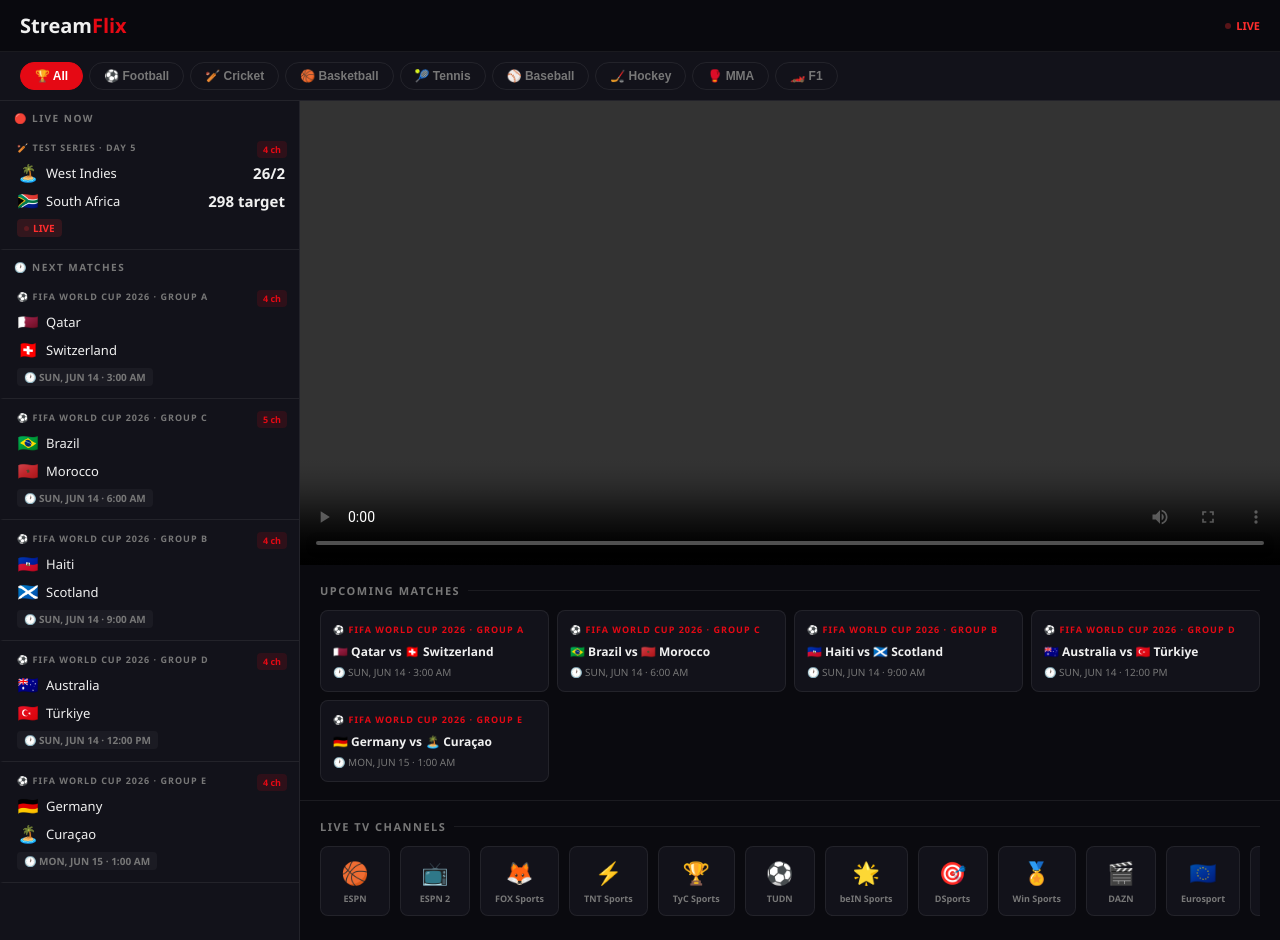
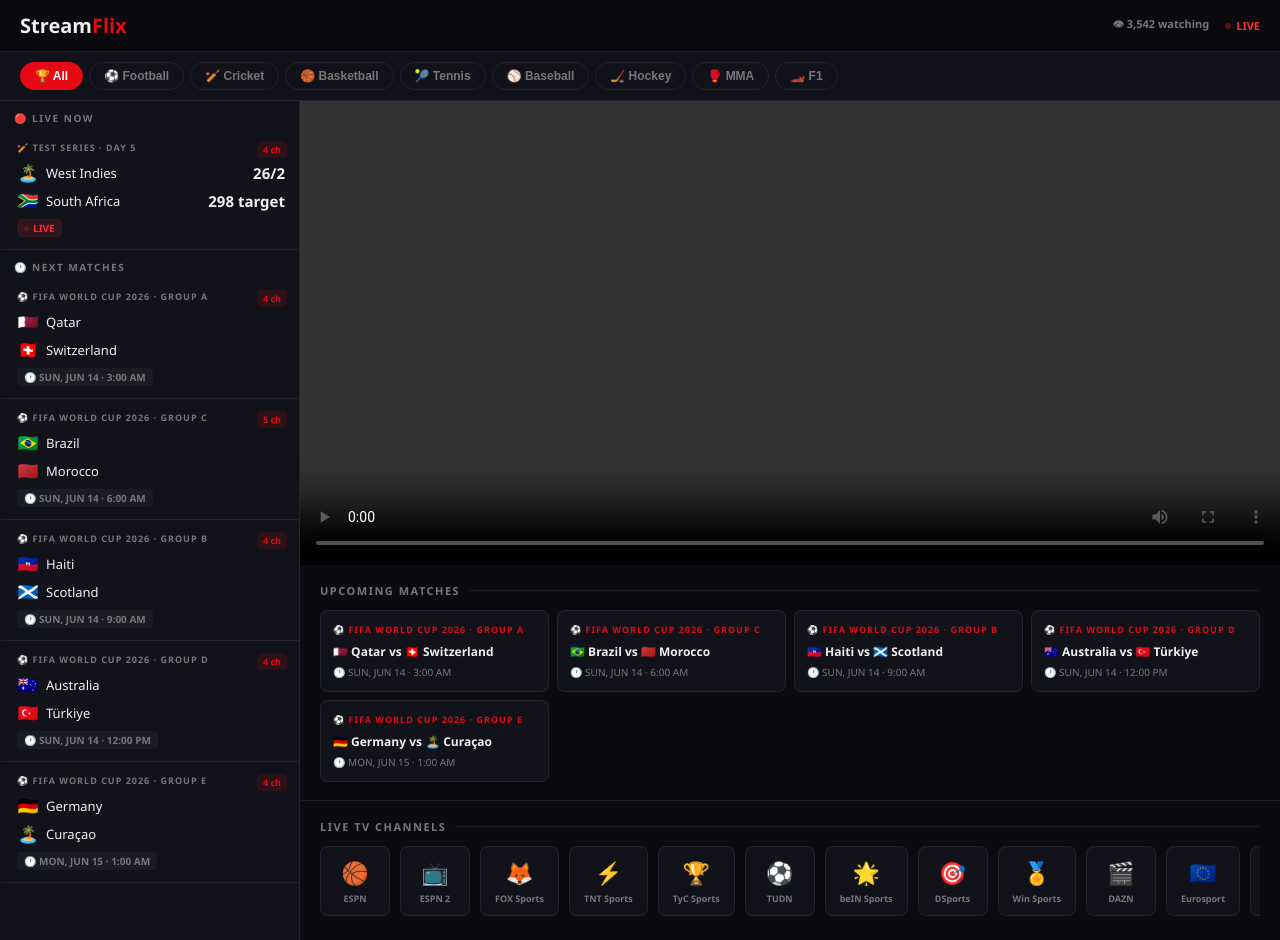
Before and after one commit to shahriar-evan/streamflix, a Next.js app: page / in a window 1280 px wide. Built offline with nearby package versions, Linux system fonts and the light colour scheme.

Commit message:
feat: auto server selection + live viewers counter

```diff
--- a/app/page.js
+++ b/app/page.js
@@ -1,5 +1,5 @@
 'use client'
-import { useState, useCallback } from 'react'
+import { useState, useCallback, useEffect } from 'react'
 import dynamic from 'next/dynamic'
 import { WC_CHANNELS, MATCHES, SPORT_TABS } from '../lib/data'
 
@@ -38,11 +38,53 @@
     }
   }
 
+  const [viewers, setViewers] = useState({})
+  const [autoTrying, setAutoTrying] = useState(false)
+
+  // Generate fake viewer counts per channel
+  useEffect(() => {
+    const counts = {}
+    WC_CHANNELS.forEach(ch => {
+      counts[ch.id] = Math.floor(Math.random() * 450) + 50
+    })
+    setViewers(counts)
+    const interval = setInterval(() => {
+      setViewers(prev => {
+        const next = { ...prev }
+        Object.keys(next).forEach(id => {
+          const change = Math.floor(Math.random() * 21) - 10
+          next[id] = Math.max(10, Math.min(999, next[id] + change))
+        })
+        return next
+      })
+    }, 3000)
+    return () => clearInterval(interval)
+  }, [])
+
+  const tryServersAuto = async (ch) => {
+    setAutoTrying(true)
+    for (let i = 0; i < ch.servers.length; i++) {
+      const srv = ch.servers[i]
+      try {
+        const res = await fetch(srv.url, { method: 'HEAD', signal: AbortSignal.timeout(3000) })
+        if (res.ok) {
+          setActiveServer(srv)
+          setStreamUrl(srv.url)
+          setAutoTrying(false)
+          return
+        }
+      } catch (e) {}
+    }
+    // fallback to first
+    setActiveServer(ch.servers[0])
+    setStreamUrl(ch.servers[0].url)
+    setAutoTrying(false)
+  }
+
   const selectChannel = (ch, match = activeMatch) => {
     setActiveChannel(ch)
     if (ch.servers.length > 0) {
-      setActiveServer(ch.servers[0])
-      setStreamUrl(ch.servers[0].url)
+      tryServersAuto(ch)
     }
   }
 
@@ -70,12 +112,17 @@
         <div style={{ fontSize: 20, fontWeight: 800 }}>
           Stream<span style={{ color: 'var(--accent)' }}>Flix</span>
         </div>
+        <div style={{ display: 'flex', alignItems: 'center', gap: 16 }}>
+          <div style={{ fontSize: 11, fontWeight: 600, color: 'var(--muted)' }}>
+            👁 {Object.values(viewers).reduce((a, b) => a + b, 0).toLocaleString()} watching
+          </div>
           <div style={{ display: 'flex', alignItems: 'center', gap: 5, fontSize: 11, fontWeight: 700, color: 'var(--live)' }}>
             <div style={{
               width: 6, height: 6, borderRadius: '50%', background: 'var(--live)',
               animation: 'pulse 1.2s infinite'
             }} />
             LIVE
+          </div>
         </div>
       </nav>
 
@@ -193,10 +240,12 @@
                     borderColor: activeChannel?.id === ch.id ? 'var(--accent)' : 'var(--border)',
                     background: activeChannel?.id === ch.id ? 'var(--accent)' : 'transparent',
                     color: activeChannel?.id === ch.id ? '#fff' : 'var(--muted)',
-                    whiteSpace: 'nowrap', flexShrink: 0, transition: 'all .15s'
+                    whiteSpace: 'nowrap', flexShrink: 0, transition: 'all .15s',
+                    display: 'flex', alignItems: 'center', gap: 5
                   }}
                 >
                   {ch.icon} {ch.name}
+                  <span style={{ fontSize: 9, opacity: 0.8 }}>👁 {viewers[ch.id] || 0}</span>
                 </button>
               ))}
             </div>
@@ -210,7 +259,7 @@
               overflowX: 'auto', scrollbarWidth: 'none', alignItems: 'center'
             }}>
               <span style={{ fontSize: 10, fontWeight: 700, color: 'var(--muted)', textTransform: 'uppercase', letterSpacing: '1px', whiteSpace: 'nowrap', marginRight: 4 }}>
-                🔗 Servers
+                🔗 Servers {autoTrying && <span style={{color:'var(--accent)'}}>⟳ Auto...</span>}
               </span>
               {activeChannel.servers.map((srv, i) => (
                 <button
```
Lines whose indentation alone changed are shown as unchanged.
